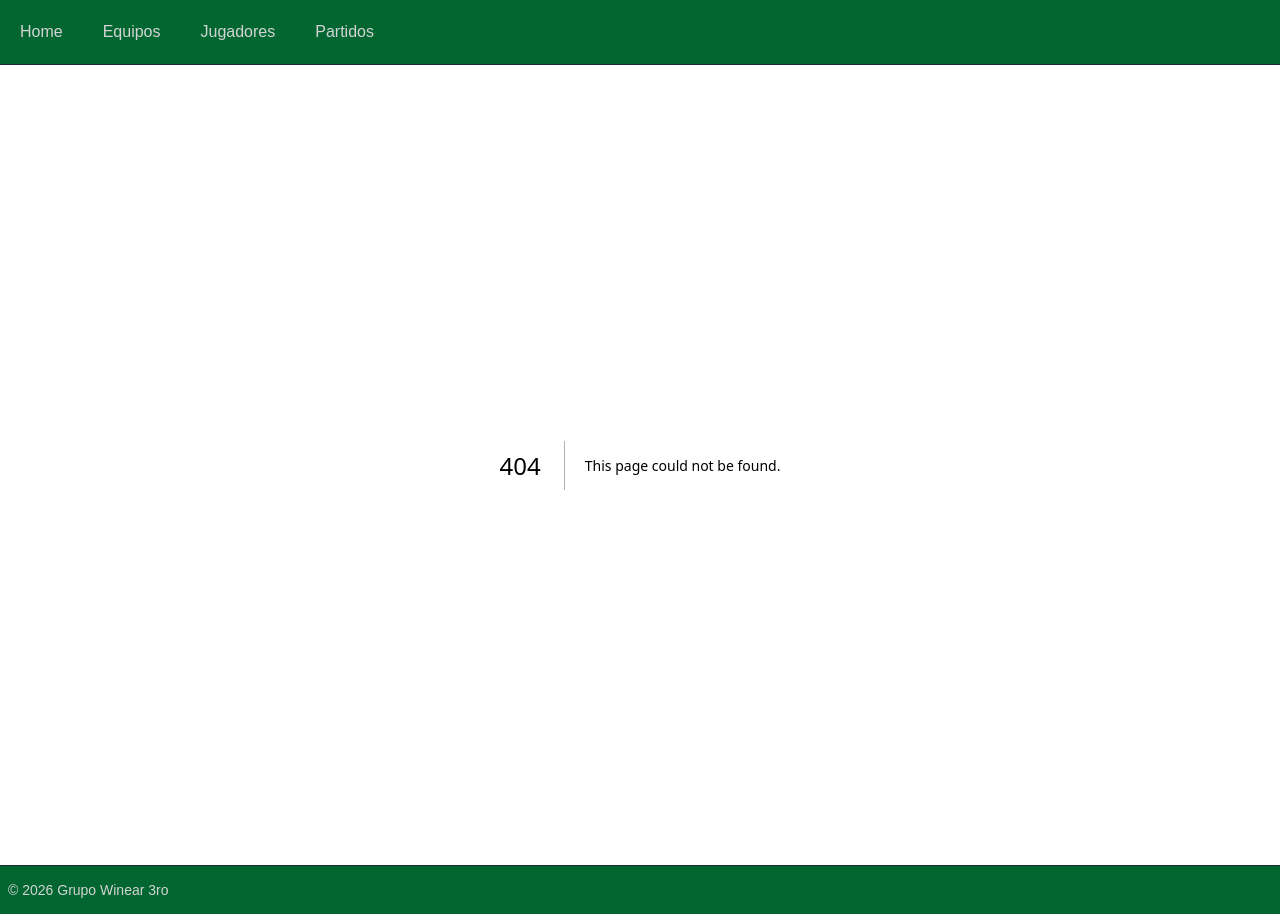
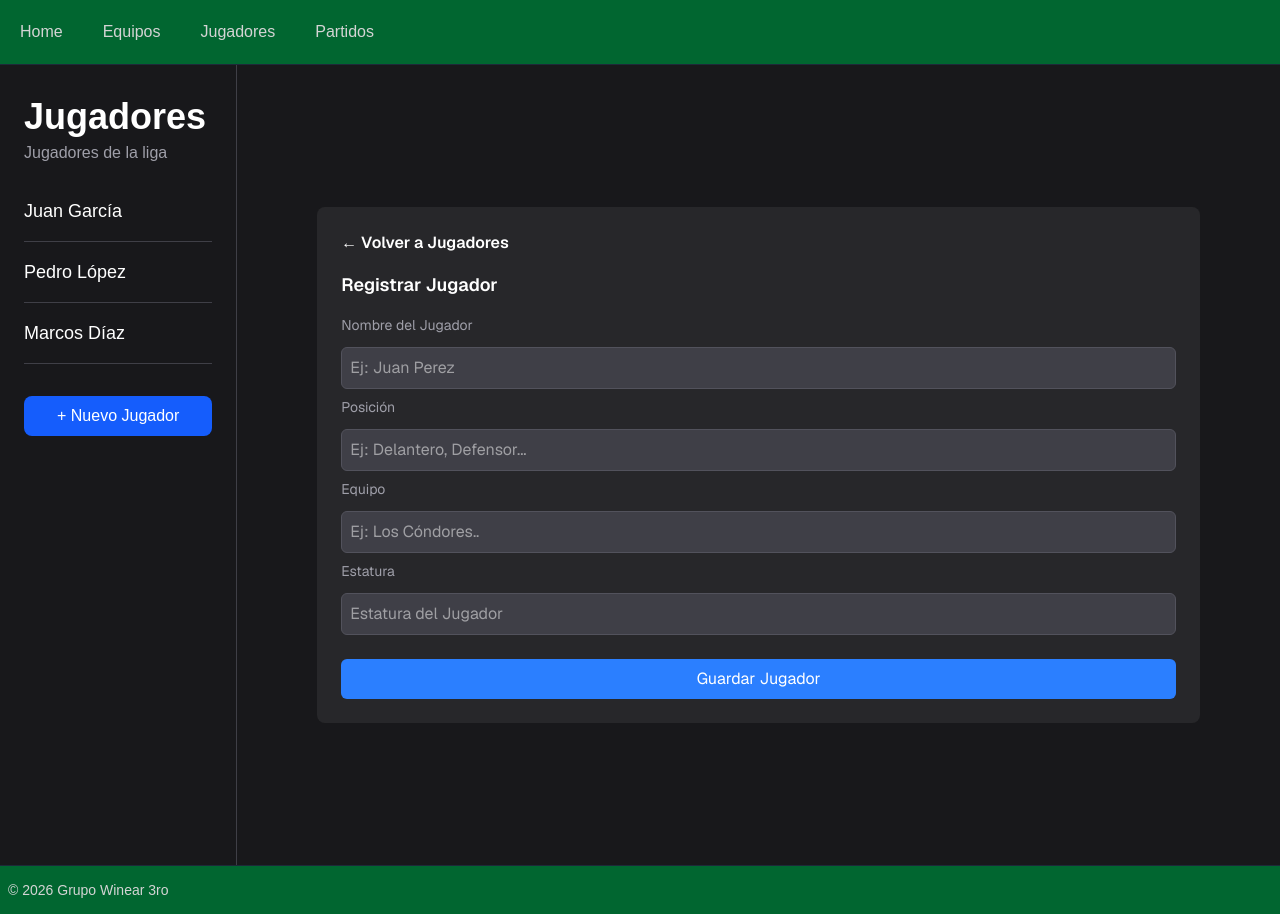
Before and after one commit to ignacio-pineiro/prog3tp1, a Next.js app: page /players/create in a window 1280 px wide. Before the commit this address had no page. Built offline with nearby package versions, Linux system fonts and the light colour scheme.

Commit message:
Se agrego seccion de jugadores, para verlos y otra para crear

```diff
--- /dev/null
+++ b/src/app/players/[id]/page.js
@@ -0,0 +1,49 @@
+import React from 'react'
+import Link from 'next/link'
+
+export default async function page({ params }) {
+  const { id } = await params
+const jugadores = [
+    { id: "1", name: "Juan García", position: "Delantero", team: "Los Tigres", height: "1.78"},
+    { id: "2", name: "Pedro López", position: "Mediocampo", team: "Los Halcones", height: "1.75"},
+    { id: "3", name: "Marcos Díaz", position: "Arquero", team: "Los Cóndores", height: "1.91"},
+  ]
+
+  const jugador = jugadores.find((e) => e.id === id)
+
+  return (
+    <div className="flex flex-col flex-1 items-center justify-center bg-zinc-50 font-sans dark:bg-black">
+      <main className="flex flex-1 w-full max-w-3xl flex-col py-32 px-16 bg-white dark:bg-black">
+        <Link href="/players" className="mb-8 text-zinc-500 hover:text-white transition-colors">
+          &larr; Volver a Jugadores
+        </Link>
+
+        <div className="flex flex-col gap-2 mb-10">
+          <h1 className="text-3xl font-semibold tracking-tight text-black dark:text-zinc-50">
+            {jugador.name}
+          </h1>
+          <p className="text-zinc-400">Posición {jugador.position}</p>
+        </div>
+
+        {/* Info del jugador */}
+        <section className="w-full p-6 rounded-lg flex flex-col gap-4 bg-zinc-800 text-white">
+          <p className="text-lg font-semibold">Ficha del jugador</p>
+          <div className="grid grid-cols-2 gap-6 text-sm">
+            <div>
+              <p className="text-zinc-400">Equipo</p>
+              <p className="font-medium">{jugador.team}</p>
+            </div>
+            <div>
+              <p className="text-zinc-400">Estatura</p>
+              <p className="font-medium">{jugador.height}</p>
+            </div>
+            <div>
+              <p className="text-zinc-400">ID</p>
+              <p className="font-medium">#{jugador.id}</p>
+            </div>
+          </div>
+        </section>
+      </main>
+    </div>
+  )
+}
--- /dev/null
+++ b/src/app/players/create/page.js
@@ -0,0 +1,50 @@
+import Link from 'next/link'
+import React from 'react'
+
+function page() {
+  return (
+    <section className="flex p-20 justify-center items-center w-full">
+      <form className="flex flex-col flex-1 p-6 rounded-lg bg-zinc-800 font-sans">
+        <Link href="/players" className="self-start mb-4 text-white font-semibold">
+          &larr; Volver a Jugadores
+        </Link>
+        <p className="text-white text-lg font-semibold mb-4">Registrar Jugador</p>
+
+        <label className="text-zinc-400 text-sm mb-1">Nombre del Jugador</label>
+        <input
+          type="text"
+          placeholder="Ej: Juan Perez"
+          className="p-2 border border-zinc-600 rounded-md my-2 bg-zinc-700 text-white"
+        />
+
+        <label className="text-zinc-400 text-sm mb-1">Posición</label>
+        <input
+          type="text"
+          placeholder="Ej: Delantero, Defensor..."
+          className="p-2 border border-zinc-600 rounded-md my-2 bg-zinc-700 text-white"
+        />
+
+        <label className="text-zinc-400 text-sm mb-1">Equipo</label>
+        <input
+          type="text"
+          placeholder="Ej: Los Cóndores.."
+          className="p-2 border border-zinc-600 rounded-md my-2 bg-zinc-700 text-white"
+        />
+
+        <label className="text-zinc-400 text-sm mb-1">Estatura</label>
+        <input
+          type="text"
+          inputMode="decimal"
+          placeholder="Estatura del Jugador"
+          className="p-2 border border-zinc-600 rounded-md my-2 bg-zinc-700 text-white"
+        />
+
+        <button className="bg-blue-500 text-white p-2 rounded-md mt-4 hover:bg-blue-600 transition-colors">
+          Guardar Jugador
+        </button>
+      </form>
+    </section>
+  )
+}
+
+export default page
--- /dev/null
+++ b/src/app/players/layout.js
@@ -0,0 +1,41 @@
+import Link from "next/link"
+
+export default function PlayersLayout({ children }) {
+  const jugadores = [
+    { id: 1, name: "Juan García" },
+    { id: 2, name: "Pedro López" },
+    { id: 3, name: "Marcos Díaz" },
+  ]
+
+  return (
+    <div className="flex min-h-screen bg-zinc-900">
+      <aside className="w-72 py-8 px-6 border-r border-zinc-700">
+        <div>
+          <h1 className="text-4xl font-bold text-white">Jugadores</h1>
+          <p className="text-zinc-400 mt-1">Jugadores de la liga</p>
+        </div>
+        <div className="space-y-4 mt-8">
+          {jugadores.map((jugador) => (
+            <div key={jugador.id} className="border-b pb-4 border-zinc-700">
+              <Link
+                href={`/players/${jugador.id}`}
+                className="text-white text-lg hover:text-blue-400 transition-colors"
+              >
+                {jugador.name}
+              </Link>
+            </div>
+          ))}
+        </div>
+        <div className="mt-8">
+          <Link
+            href="/players/create"
+            className="block text-center bg-blue-600 text-white py-2 rounded-lg hover:bg-blue-700 transition-colors"
+          >
+            + Nuevo Jugador
+          </Link>
+        </div>
+      </aside>
+      {children}
+    </div>
+  )
+}
--- a/src/app/players/page.jsx
+++ b/src/app/players/page.jsx
@@ -1,5 +1,48 @@
+import Link from 'next/link'
+import React from 'react'
+
 export default function page() {
+  // funcion fetch jugadores => me trae un array de jugadores
+  // [{id: 1, name: "Los Tigres", neighborhood: "Centro", color: "Rojo"}]
+  const jugadores = [
+    { id: "1", name: "Juan García", position: "Delantero", team: "Los Tigres", height: "1.78"},
+    { id: "2", name: "Pedro López", position: "Mediocampo", team: "Los Halcones", height: "1.75"},
+    { id: "3", name: "Marcos Díaz", position: "Arquero", team: "Los Cóndores", height: "1.91"},
+  ]
+
   return (
-    <h1 className="p-10 text-4xl">Jugadores</h1>
+    <div className="flex flex-col flex-1 items-center justify-center bg-zinc-50 font-sans dark:bg-black">
+      <main className="flex flex-1 w-full max-w-3xl flex-col items-center justify-between py-32 px-16 bg-white dark:bg-black sm:items-start">
+        <div className="flex flex-col items-center gap-6 text-center sm:items-start sm:text-left">
+          <h1 className="max-w-xs text-3xl font-semibold leading-10 tracking-tight text-black dark:text-zinc-50">
+            Jugadores
+          </h1>
+          <p className="text-zinc-500 dark:text-zinc-400">
+            Todos los jugadores que participan en la liga. Podés ver el detalle de cada uno o registrar uno nuevo.
+          </p>
+          <Link
+            href="/players/create"
+            className="flex h-12 w-full items-center justify-center gap-2 rounded-full bg-foreground px-5 text-background transition-colors hover:bg-[#383838] dark:hover:bg-[#ccc] md:w-[158px]"
+          >
+            Nuevo Jugador
+          </Link>
+        </div>
+
+        {jugadores.map((jugador) => (
+          <section
+            key={jugador.id}
+            className="w-full h-40 my-8 p-6 rounded-lg flex flex-col bg-zinc-800 text-white justify-between"
+          >
+            <div>
+              <h2 className="font-semibold text-lg">{jugador.name}</h2>
+              <p className="text-zinc-400">Posición: {jugador.position} · Equipo: {jugador.team} · Estatura: {jugador.height}</p>
+            </div>
+            <Link href={`/players/${jugador.id}`} className="text-sm text-blue-500 hover:underline">
+              Ver Jugador
+            </Link>
+          </section>
+        ))}
+      </main>
+    </div>
   )
 }
```
